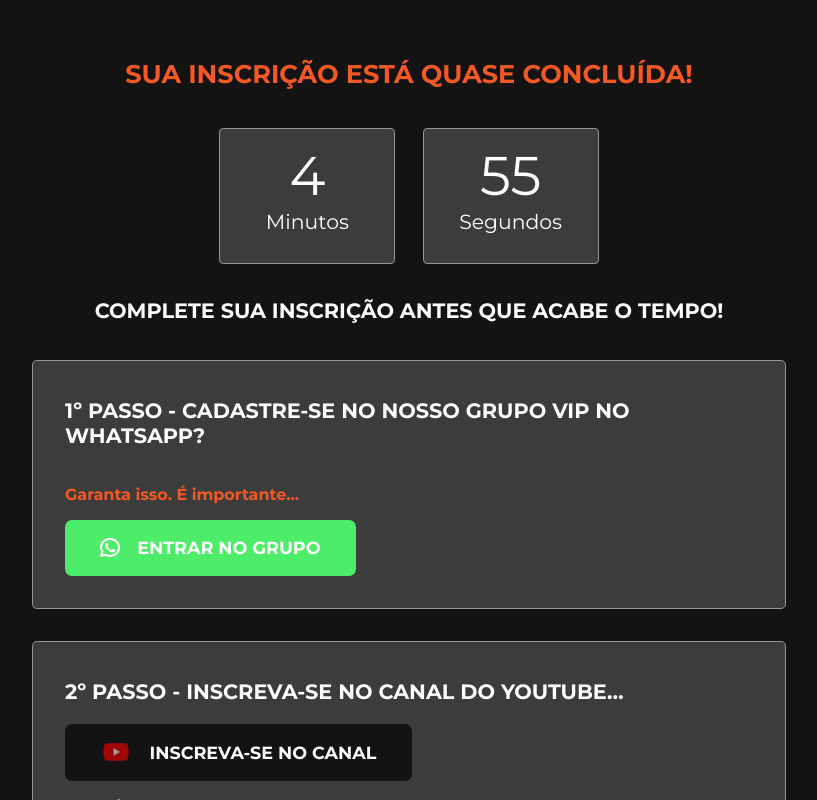
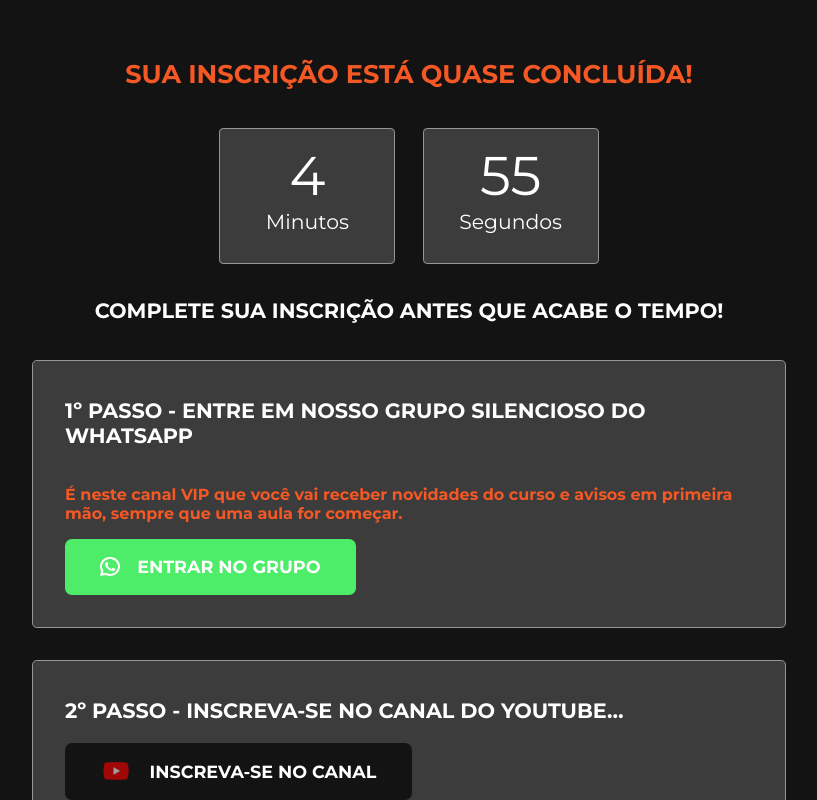
Before and after one commit to ednoguera/lp_html_kenzie, a React (Create React App) app: page /obrigado in a window 1280 px wide. Shown: the top 800 px of the page, without its empty margins (231-1048 px from the left). Built offline with nearby package versions, Linux system fonts and the light colour scheme.

Commit message:
change step 1 text

```diff
--- a/src/pages/thank-you/index.js
+++ b/src/pages/thank-you/index.js
@@ -54,9 +54,12 @@
 
       <SubscribeContainer>
         <Subtitle>
-          1º Passo - Cadastre-se no nosso grupo VIP no WhatsApp?
+          1º Passo - Entre em nosso grupo silencioso do WhatsApp
         </Subtitle>
-        <p className="info">Garanta isso. É importante...</p>
+        <p className="info">
+          É neste canal VIP que você vai receber novidades do curso e avisos em
+          primeira mão, sempre que uma aula for começar.
+        </p>
         <Button
           color="green"
           href="https://curso-html-css.joinzap.app/"
```
